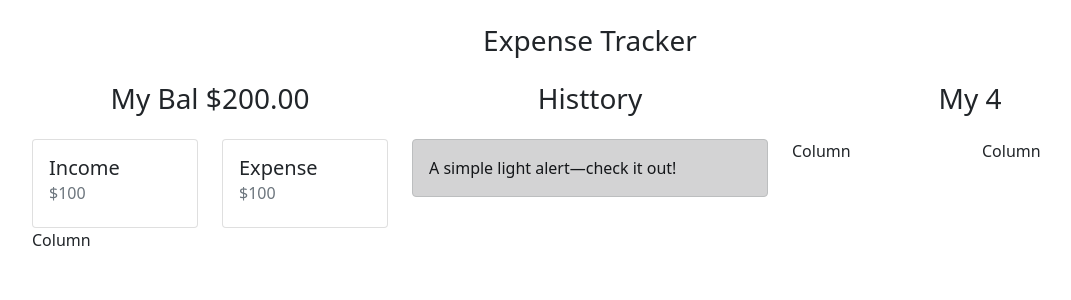
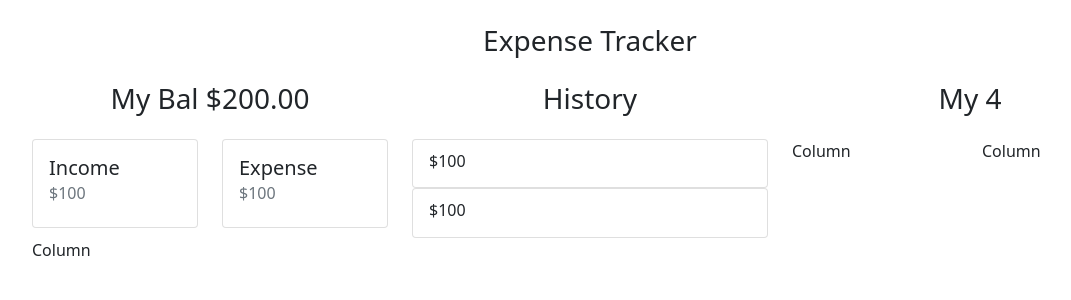
Before and after one commit to rajrachchh14/react-expensetracker, a React (Create React App) app: page / in a window 1280 px wide. Shown: the top 300 px of the page, without its empty margins (50-1121 px from the left). Built offline with nearby package versions, Linux system fonts and the light colour scheme.

Commit message:
2 files modified

```diff
--- a/src/App.js
+++ b/src/App.js
@@ -10,7 +10,7 @@ export default function App() {
             <h3 className="text-center mb-4">My Bal $200.00 </h3>
           </div>
           <div class="col-4">
-            <h3 className="text-center">Histtory </h3>
+            <h3 className="text-center">History </h3>
           </div>
           <div class="col-4">
             <h3 className="text-center">My 4 </h3>
@@ -32,8 +32,16 @@ export default function App() {
             </div>
           </div>
           <div className="col-4">
-            <div className="alert alert-dark bd-callout bd-callout-danger">
-              A simple light alert—check it out!
+            <div className="card bd-callout-danger">
+              <div className="card-body ">
+                <h6 className="card-subtitle ">$100</h6>
+              </div>
+            </div>
+
+            <div className="card bd-callout-success">
+              <div className="card-body ">
+                <h6 className="card-subtitle ">$100</h6>
+              </div>
             </div>
           </div>
           <div class="col-4 col-lg-2">Column</div>
--- a/src/style.css
+++ b/src/style.css
@@ -2,7 +2,19 @@ h1,
 p {
   font-family: Lato;
 }
-.bd-callout,
-.bd-callout-info {
-  border-left-color: #5bc0de;
+/* .bd-callout {
+  padding: 1.25rem;
+  margin-top: 1.25rem;
+  margin-bottom: 1.25rem;
+  border: 1px solid #e9ecef;
+  border-left-width: 0.25rem;
+  border-radius: 0.25rem;
+} */
+
+.bd-callout-success {
+  border-left: 4px solid #71de5b;
 }
+
+.bd-callout-danger {
+  border-left: 4px solid #ec0909;
+}
```
